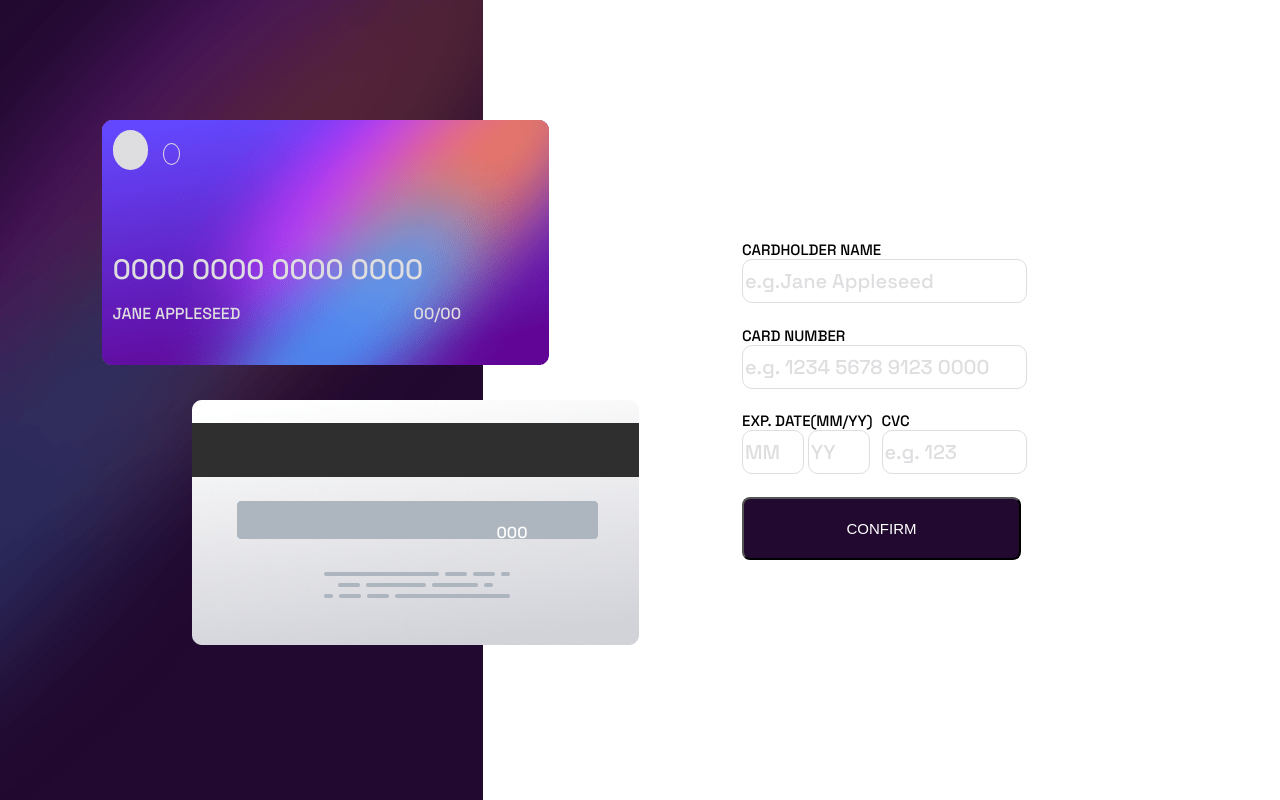
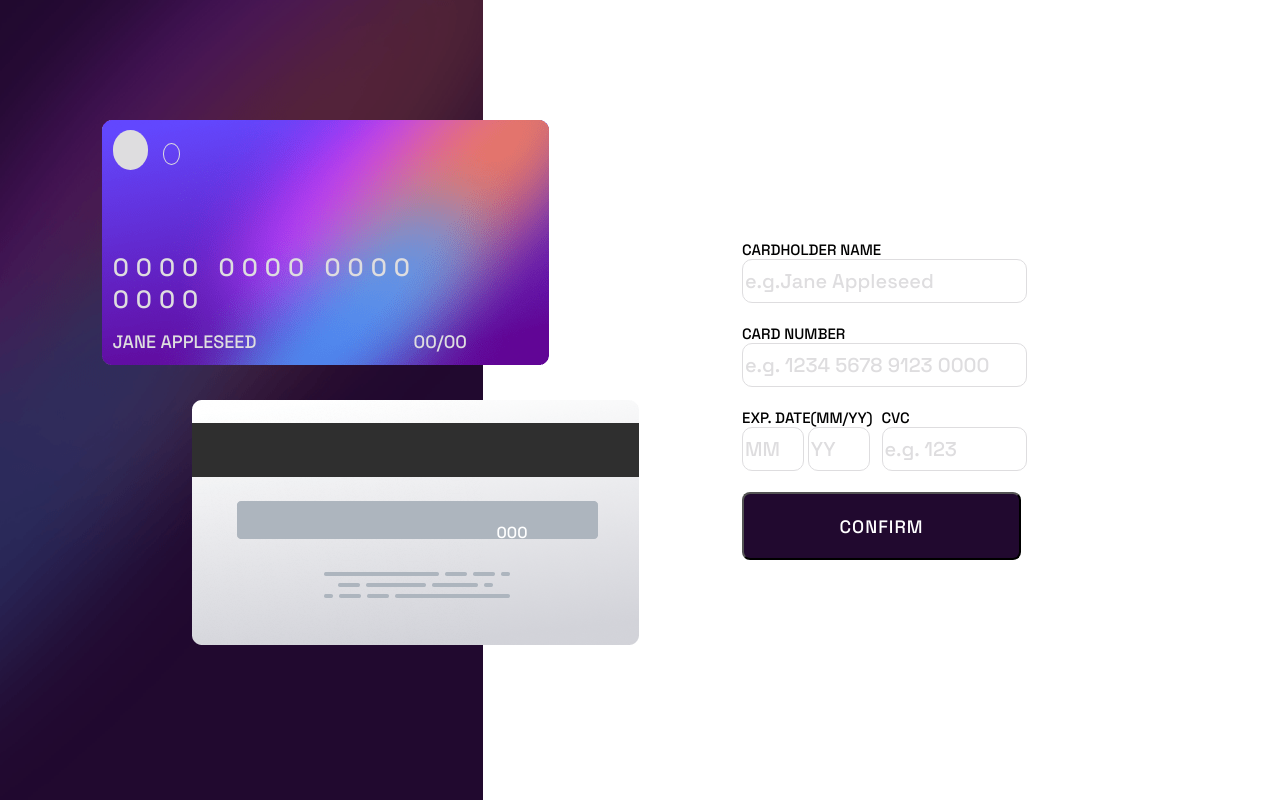
Before and after one commit to Aaryan-Urunkar/front-end-challenge5, a plain HTML site: page index.html in a window 1280 px wide. Drawn offline with Linux system fonts and the light colour scheme.

Commit message:
Adding minor details

```diff
--- a/styles.css
+++ b/styles.css
@@ -38,8 +38,9 @@
     width:70%;
     font-family: 'Space Grotesk', sans-serif;
     color:hsl(270, 3%, 87%);
-    font-size:28px;
+    font-size:25px;
     margin:15% 0 0 2%;
+    letter-spacing:7px;
 }
 .details{
     height:20%;
@@ -53,9 +54,11 @@
 .details .name{
     flex:1.5;
     margin-left:10px;
+    font-size:18px;
 }
 .details .date{
     flex:1;
+    font-size:18px;
 }
 .left-background .cardBack{
     background-image:url("images/bg-card-back.png");
@@ -132,9 +135,10 @@
     -webkit-border-radius: 8;
     -moz-border-radius: 8;
     border-radius: 8px;
-    font-family: Arial;
+    font-family: 'Space Grotesk';
     color: #ffffff;
-    font-size: 15px;
+    font-size: 18px;
+    letter-spacing:1px;
     background: #21092f;
     padding: 10px 20px 10px 20px;
     text-decoration: none;
```
